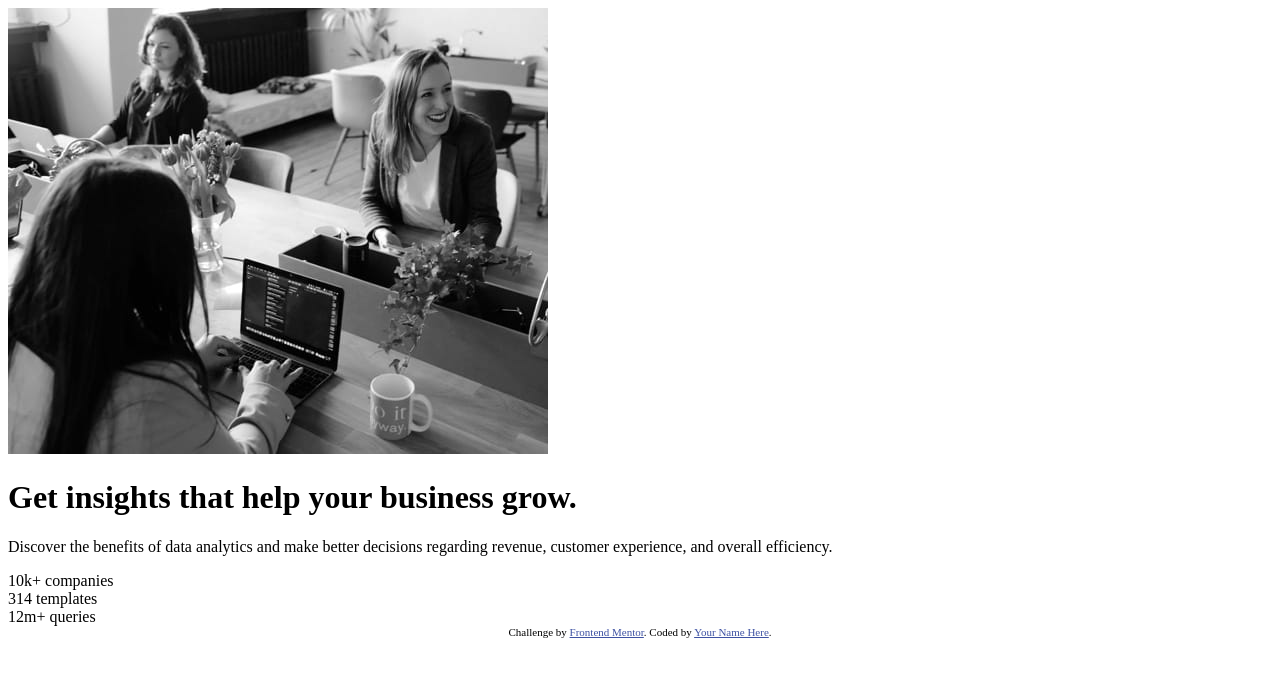
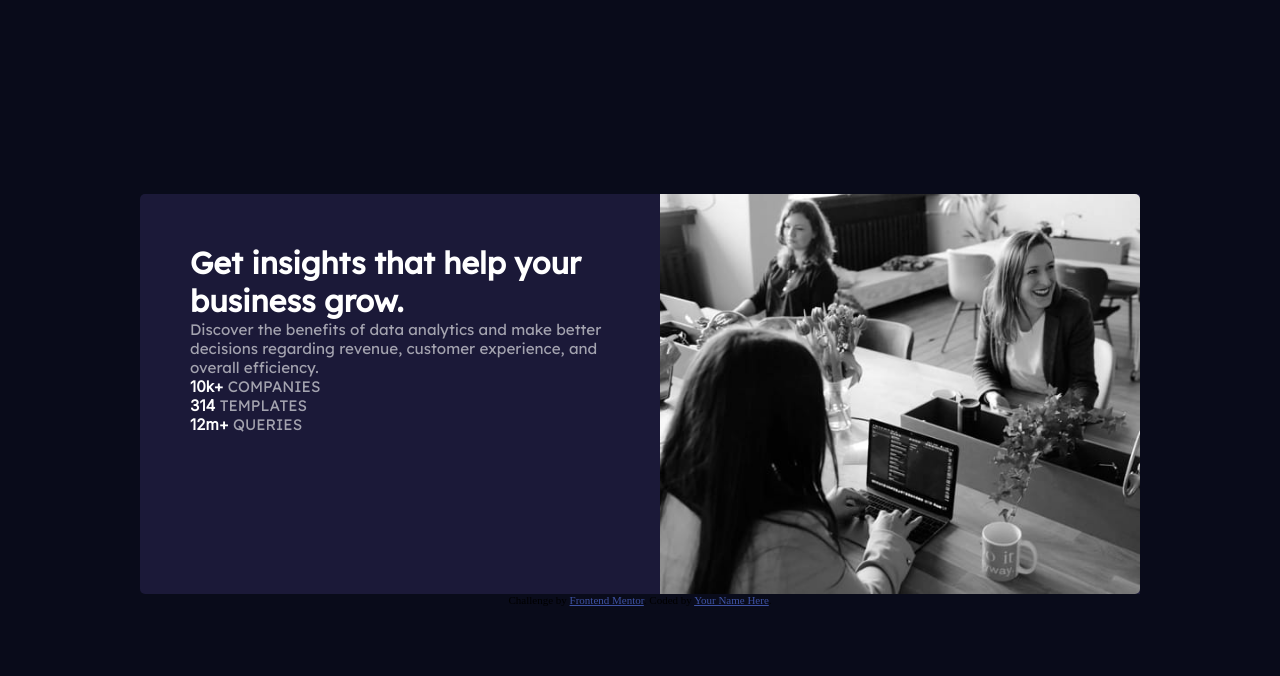
Before and after one commit to MuminaA/Stats-preview-card-component, a plain HTML site: page index.html in a window 1280 px wide. Drawn offline with Linux system fonts and the light colour scheme.

Commit message:
CSS layout and style

```diff
--- a/index.html
+++ b/index.html
@@ -14,7 +14,8 @@
 
     <title>Frontend Mentor | Stats preview card component</title>
 
-    <!-- Feel free to remove these styles or customise in your own stylesheet 👍 -->
+    <link rel="stylesheet" href="style.css">
+
     <style>
       .attribution {
         font-size: 11px;
@@ -27,24 +28,26 @@
   </head>
   <body>
     <main>
+      <div id="content">
         <div class="image">
           <img src="images/image-header-desktop.jpg" alt="">
         </div>
-
+        <div class="stats">
           <h1>Get <span class="insights">insights</span> that help your business grow.</h1>
 
-      <div>
+          <div class="description">
             <p>Discover the benefits of data analytics and make
               better decisions regarding revenue, customer
               experience, and overall efficiency.
             </p>
           </div>
-      <div>
-        <div><span class="nums">10k+</span> companies </div>
-        <div><span class="nums">314</span> templates </div>
-        <div><span class="nums">12m+</span> queries</div>
+          <div class="data">
+            <div><span class="nums">10k+</span> COMPANIES </div>
+            <div><span class="nums">314</span> TEMPLATES </div>
+            <div><span class="nums">12m+</span> QUERIES </div>
           </div>
-
+        </div>
+      </div>
       <div class="attribution">
         Challenge by
         <a href="https://www.frontendmentor.io?ref=challenge" target="_blank"
--- /dev/null
+++ b/style.css
@@ -0,0 +1,87 @@
+@import url("https://fonts.googleapis.com/css2?family=Inter&family=Lexend+Deca&display=swap");
+
+/* font-family: 'Inter', sans-serif;
+font-family: 'Lexend Deca', sans-serif; */
+
+:root {
+    --Very-dark-blue: hsl(233, 47%, 7%); /*(main background) */
+    --Dark-desaturated-blue: hsl(244, 38%, 16%); /* (card background) */
+    --Soft-violet: hsl(277, 64%, 61%); /* (accent) */
+    --White : hsl(0, 0%, 100%); /* (main heading, stats) */
+    --Slightly-transparent-white : hsla(0, 0%, 100%, 0.75); /* (main paragraph) */
+    --Slightly-transparent-white : hsla(0, 0%, 100%, 0.6); /* (stat headings) */
+}
+
+*,
+*::before,
+*::after {
+  box-sizing: border-box;
+}
+
+* {
+  margin: 0;
+}
+
+html,
+body {
+  height: 100%;
+}
+
+img {
+  display: block;
+  max-width: 100%;
+}
+
+p,
+h1 {
+  overflow-wrap: break-word;
+}
+
+body {
+    min-height: 100vh;
+    display: grid;
+    place-content: center;
+    background-color: var(--Very-dark-blue);
+}
+
+h1, .nums {
+    color: var(--White);
+}
+
+p, .data {
+    color: var(--Slightly-transparent-white)
+}
+
+h1, p, .data {
+    font-family: 'Lexend Deca', sans-serif;
+}
+
+.nums {
+    font-family: 'Inter', sans-serif;
+    font-weight: 700;
+}
+
+#content {
+    background-color: var(--Dark-desaturated-blue);
+    width: 1000px;
+    height: 400px;
+    border-top-left-radius: 5px;
+    border-bottom-left-radius: 5px;
+    font-size: .95em;
+}
+
+img {
+    width: 480px;
+    height: 400px;
+    border-top-right-radius: 5px;
+    border-bottom-right-radius: 5px;
+}
+
+.image {
+    float: right;
+    padding-left: 50px;
+}
+
+.stats {
+    padding: 50px;
+}
```
Lines whose indentation alone changed are shown as unchanged.
